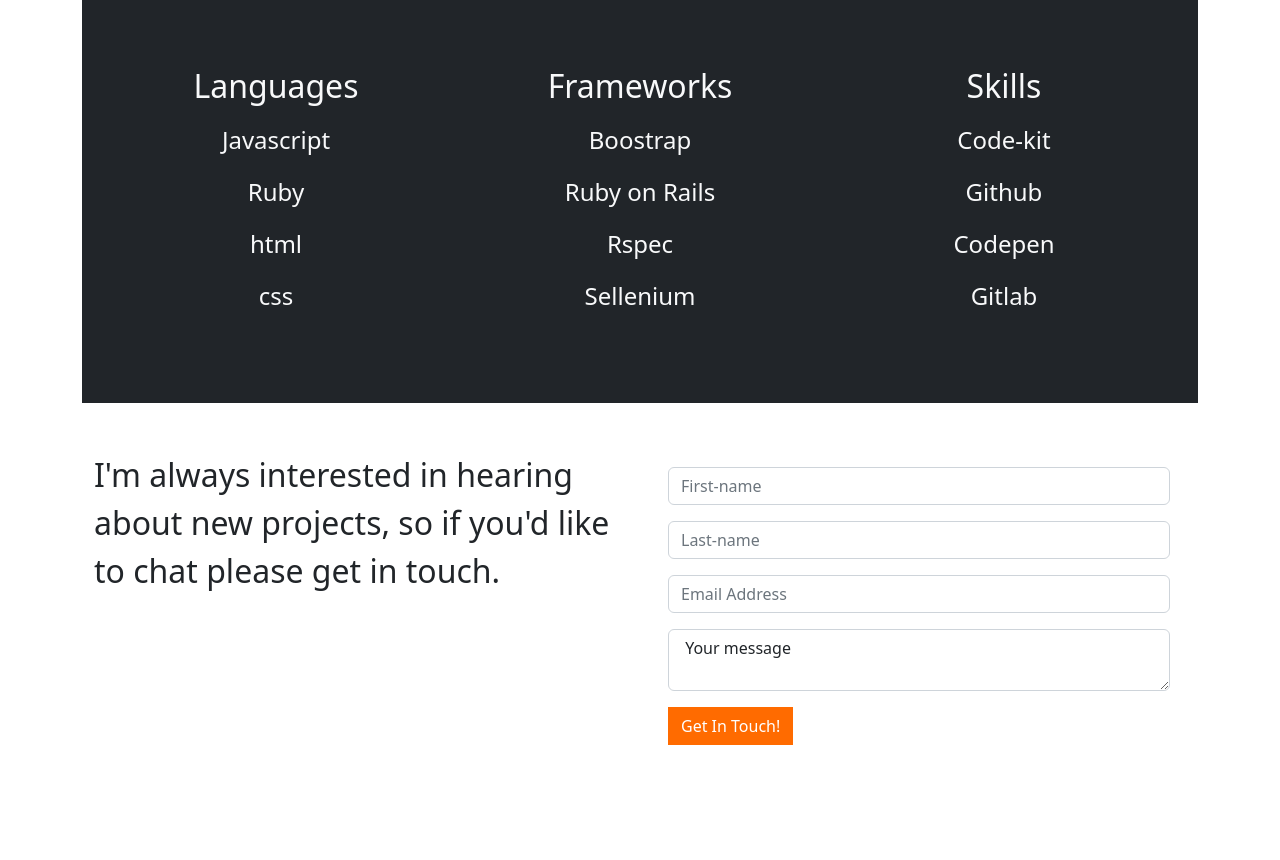
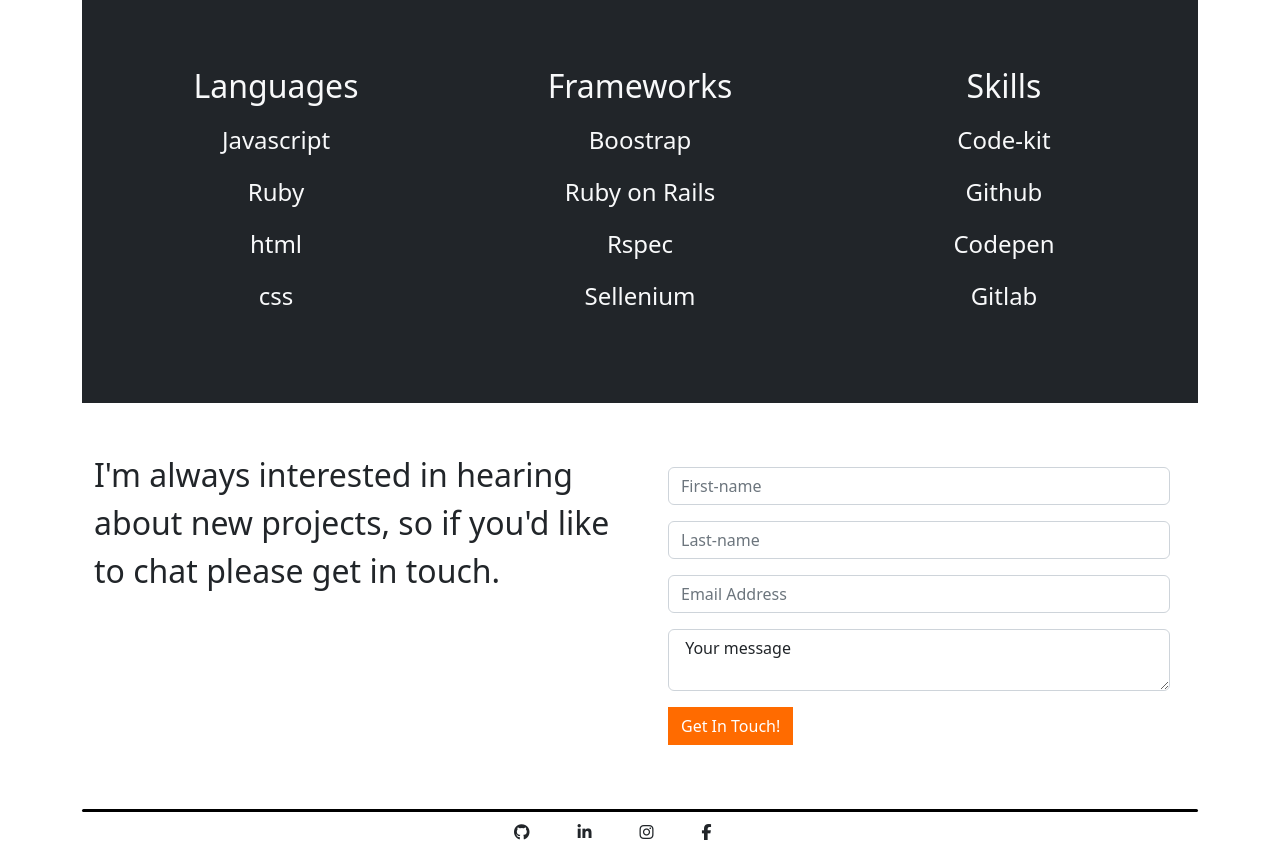
Before and after one commit to alexiscyber14/mic-bootstrap, a plain HTML site: page index.html in a window 1280 px wide. Shown: the part 2391-3251 px from the top of the page. Before the commit the page ends 3152 px from the top, so only its background shows below. Drawn offline with nearby package versions, Linux system fonts and the light colour scheme; files whose address does not match are found by name.

Commit message:
Add footer

```diff
--- a/custom.css
+++ b/custom.css
@@ -34,3 +34,10 @@
   border-radius: 3px;
 
 }
+.line-2{
+  height: 3px;
+  width:100%;
+  background-color:black;
+  border-radius: 3px;
+
+}
--- a/index.html
+++ b/index.html
@@ -287,6 +287,25 @@
 </div>
 
 
+<footer>
+    <div class="line-2 mt-5"></div>
+    <div class="container">
+        <div class="row">
+            <div class="col align-self-start">
+            </div>
+            <div class="col">
+                <ul class="list-unstyled d-flex gap-5 px-5">
+                    <li class="mt-2"><a href="" class="link-dark"><i class="fa fa-github"></i></a></li>
+                    <li class="mt-2"><a href="" class="link-dark"><i class="fa fa-linkedin"></i></a></li>
+                    <li class="mt-2"><a href="" class="link-dark"><i class="fa fa-instagram"></i></a></li>
+                    <li class="mt-2"><a href="" class="link-dark"><i class="fa fa-facebook"></i></a></li>
+                </ul>
+            </div>
+            <div class="col align-self-end">
 
+            </div>
+          </div>
+     </div>
+</footer>
   </body>
 </html>
```
